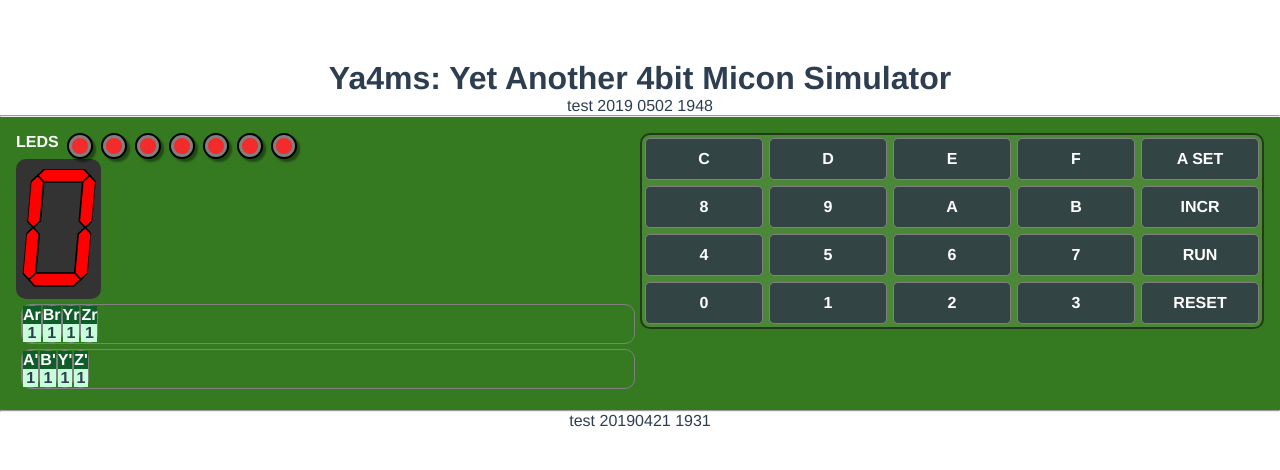
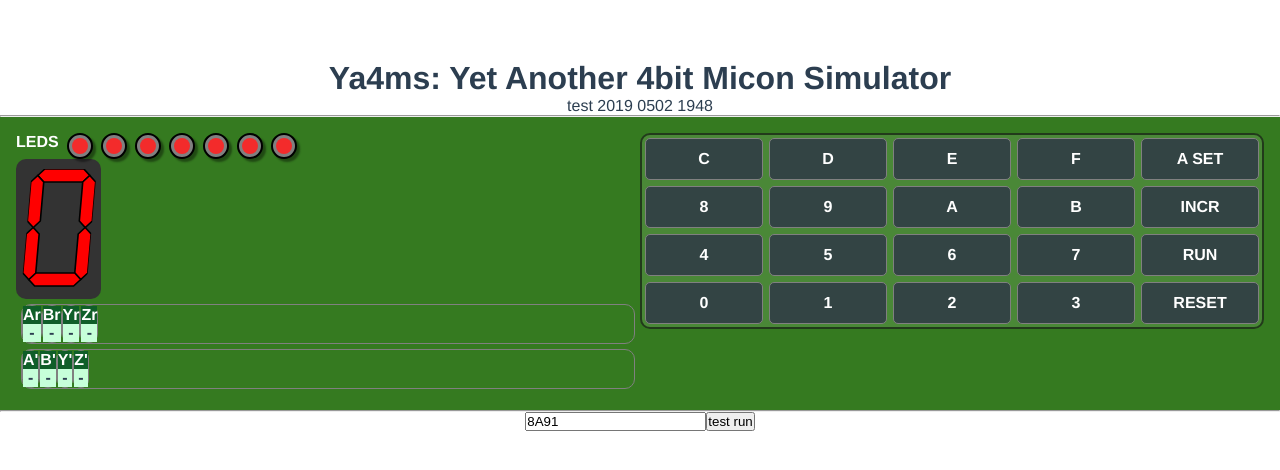
Before and after one commit to nonchang-net/Ya4ms, a Vue app: page / in a window 1280 px wide. Shown: the top 470 px of the page. Built offline with nearby package versions, Linux system fonts and the light colour scheme.

Commit message:
UIからの(簡単な)コード実行成功と、レジスタダンプのUI表示実装まで

```diff
--- a/src/App.vue
+++ b/src/App.vue
@@ -21,7 +21,7 @@
 					<SevenSegment ref="sevenSegment" class="SevenSegment"/>
 				</div>
 
-				<DumpView />
+				<DumpView ref="dumpView" />
 
 			</div>
 
@@ -31,7 +31,8 @@
 
 		</div>
 		<hr />
-		<p>test 20190421 1931</p>
+		<input type="text" ref="testCode" value="8A91" />
+		<button ref="testRunButton" @click="testRunButtonClick"> test run </button>
 	</div>
 </template>
 
@@ -84,14 +85,25 @@ export default class App extends Vue {
 		// 7セグ表示を初期化
 		this.sevenSegment.set(0x0);
 
-		// 初期状態をdump、画面出力
-		// this.DumpView(this.gmc4.Dump());
+		// dumpコールバック設定
+		this.gmc4.SetDebugCallback((dumps) => {
+			(this.$refs.dumpView as any).Set(dumps);
+		});
 
 	}
 
 	public onClickButton(num: number) {
 		// console.log('App.vue: onClickButton() num:', num);
 		this.sevenSegment.set(num);
+	}
+
+	// テスト実行ボタン評価
+	public testRunButtonClick(): void {
+		// 実行
+		const code: string = (this.$refs.testCode as HTMLInputElement).value;
+		this.gmc4.SetCode(code);
+		this.gmc4.Reset();
+		this.gmc4.Run();
 	}
 }
 </script>
--- a/src/components/DumpView/DumpView.vue
+++ b/src/components/DumpView/DumpView.vue
@@ -6,7 +6,7 @@
 					Ar
 				</div>
 				<div class="value">
-					1
+					{{ a }}
 				</div>
 			</div>
 			<div class="row">
@@ -14,7 +14,7 @@
 					Br
 				</div>
 				<div class="value">
-					1
+					{{ b }}
 				</div>
 			</div>
 			<div class="row">
@@ -22,7 +22,7 @@
 					Yr
 				</div>
 				<div class="value">
-					1
+					{{ y }}
 				</div>
 			</div>
 			<div class="row">
@@ -30,7 +30,7 @@
 					Zr
 				</div>
 				<div class="value">
-					1
+					{{ z }}
 				</div>
 			</div>
 		</div>
@@ -41,7 +41,7 @@
 					A'
 				</div>
 				<div class="value">
-					1
+					{{ a2 }}
 				</div>
 			</div>
 			<div class="row">
@@ -49,7 +49,7 @@
 					B'
 				</div>
 				<div class="value">
-					1
+					{{ b2 }}
 				</div>
 			</div>
 			<div class="row">
@@ -57,7 +57,7 @@
 					Y'
 				</div>
 				<div class="value">
-					1
+					{{ y2 }}
 				</div>
 			</div>
 			<div class="row">
@@ -65,12 +65,61 @@
 					Z'
 				</div>
 				<div class="value">
-					1
+					{{ z2 }}
 				</div>
 			</div>
 		</div>
 	</div>
 </template>
+
+
+<script lang="ts">
+import { Component, Prop, Vue } from 'vue-property-decorator';
+import { DumpFormat } from '../../pureTypeScriptSrc/gmc4/State';
+
+@Component
+export default class DumpView extends Vue {
+
+	private dumps?: DumpFormat | null = null;
+
+	public get a(): string {
+		return this.dumps == null ? '-' : this.dumps.registers.a.toString(16);
+	}
+
+	public get b(): string {
+		return this.dumps == null ? '-' : this.dumps.registers.b.toString(16);
+	}
+
+	public get y(): string {
+		return this.dumps == null ? '-' : this.dumps.registers.y.toString(16);
+	}
+
+	public get z(): string {
+		return this.dumps == null ? '-' : this.dumps.registers.z.toString(16);
+	}
+
+	public get a2(): string {
+		return this.dumps == null ? '-' : this.dumps.registers2.a.toString(16);
+	}
+
+	public get b2(): string {
+		return this.dumps == null ? '-' : this.dumps.registers2.b.toString(16);
+	}
+
+	public get y2(): string {
+		return this.dumps == null ? '-' : this.dumps.registers2.y.toString(16);
+	}
+
+	public get z2(): string {
+		return this.dumps == null ? '-' : this.dumps.registers2.z.toString(16);
+	}
+
+	public Set(dumps: DumpFormat): void {
+		this.dumps = dumps;
+	}
+}
+
+</script>
 
 <style lang="scss">
 
--- a/src/pureTypeScriptSrc/gmc4/State.ts
+++ b/src/pureTypeScriptSrc/gmc4/State.ts
@@ -30,8 +30,8 @@ export default class State {
 	private flag: boolean = false;
 
 	// レジスタ
-	private registers = new RegisterSet(0,0,0,0); // a,b,y,z. 順に6F,6C,6E,6D
-	private registers2 = new RegisterSet(0,0,0,0); // a2,b2,y2,z2. 69,67,68,66
+	private registers = new RegisterSet(0, 0, 0, 0); // a,b,y,z. 順に6F,6C,6E,6D
+	private registers2 = new RegisterSet(0, 0, 0, 0); // a2,b2,y2,z2. 69,67,68,66
 
 
 	constructor(program?: Uint8Array | string, callback?: (num: number) => void) {
--- a/src/pureTypeScriptSrc/gmc4/gmc4.ts
+++ b/src/pureTypeScriptSrc/gmc4/gmc4.ts
@@ -20,23 +20,30 @@
 */
 
 import { States } from './Enums';
-import State from './State';
+import State, { DumpFormat } from './State';
 
 export default class GMC4 {
 
 	private readonly state: State;
+
+	// デバッグコールバック
+	private debugCallback?: (dumps: DumpFormat) => void;
 
 	constructor(code?: Uint8Array | string, callback?: (num: number) => void) {
 		// state初期化
 		this.state = new State(code, callback);
 	}
 
-	public SetCode(code: Uint8Array | string) {
+	public SetCode(code: Uint8Array | string): void {
 		this.state.SetCode(code);
 	}
 
-	public SetCallback(callback: (num: number) => void) {
+	public SetCallback(callback: (num: number) => void): void {
 		this.state.SetCallback(callback);
+	}
+
+	public SetDebugCallback(callback: (dumps: DumpFormat) => void): void {
+		this.debugCallback = callback;
 	}
 
 	// UNDONE: コード列実行
@@ -45,36 +52,45 @@ export default class GMC4 {
 
 		// ループ実行
 		while (true) {
+			this.DoDumpCallback();
 			const currentState: States = this.state.Step();
 
 			switch (currentState) {
 
 				case States.preWorking:
-					console.log(`state: preWorking`, this.state.Dump());
+					// console.log(`state: preWorking`, this.state.Dump());
 					break;
 
 				case States.programFinished:
-					console.log(`state: programFinished`, this.state.Dump());
+					// console.log(`state: programFinished`, this.state.Dump());
 					return;
-					break;
 
 				case States.programUndone:
-					console.log(`state: programUndone`, this.state.Dump());
+					// console.log(`state: programUndone`, this.state.Dump());
 					break;
-
 
 				case States.operandNotEnough:
 					throw new Error(`OperandNotEnough`);
-					break;
 
 				default:
+					this.DoDumpCallback();
 					throw new Error(`undefined state found: ${currentState}`);
 			}
 		}
+	}
+
+	public Reset(): void {
+		this.state.Reset();
 	}
 
 	public Dump(): any {
 		return this.state.Dump();
 	}
 
+	public DoDumpCallback(): void {
+		if (this.debugCallback) {
+			this.debugCallback(this.state.Dump());
+		}
+	}
+
 }
```
